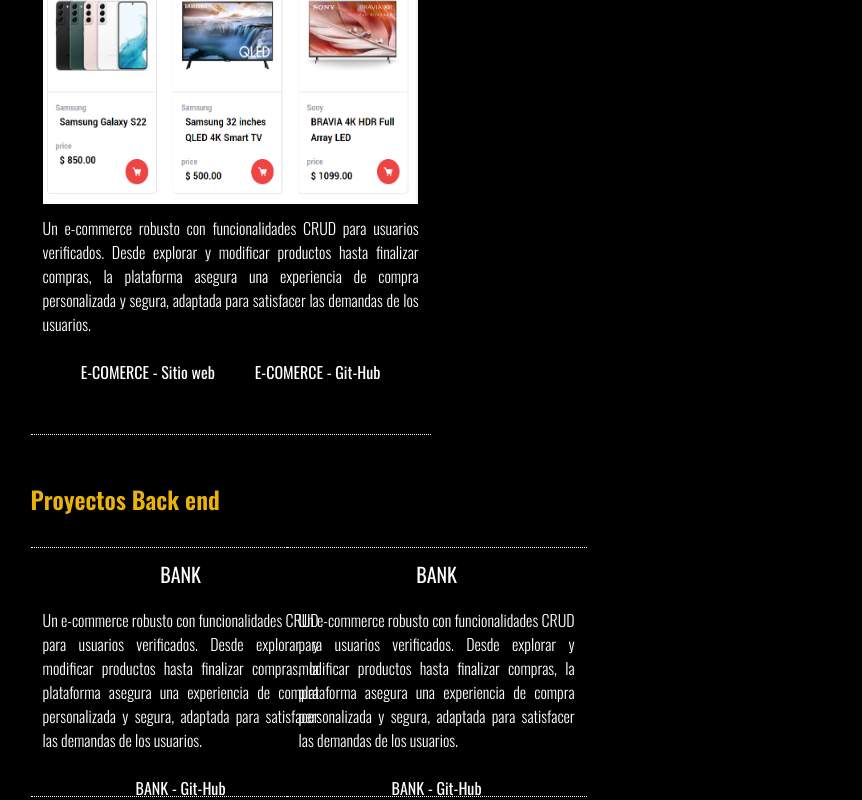
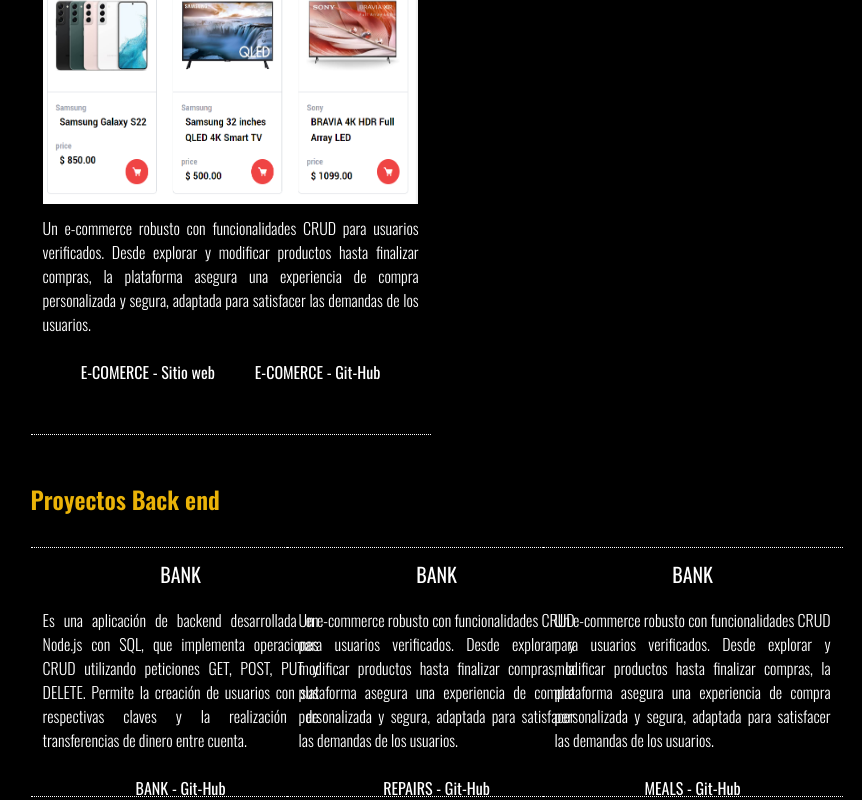
Before and after one commit to pinzaivan/portfolio, a React (Vite) app: page / in a window 1280 px wide. Shown: the part 2499-3299 px from the top of the page, without its empty margins (379-1241 px from the left). Built offline with nearby package versions, Linux system fonts and the light colour scheme.

Commit message:
fixed prettier

```diff
--- a/package.json
+++ b/package.json
@@ -24,6 +24,7 @@
     "eslint-plugin-react-hooks": "^4.6.0",
     "eslint-plugin-react-refresh": "^0.3.4",
     "postcss": "^8.4.23",
+    "prettier": "^3.4.2",
     "tailwindcss": "^3.3.2",
     "vite": "^4.3.2"
   }
--- a/src/components/Home/Backend.jsx
+++ b/src/components/Home/Backend.jsx
@@ -10,11 +10,7 @@
         <div className="h-[250px] w-[300px] border-t border-b border-dotted border-white p-3">
           <h2 className="pb-2 text-xl text-center">BANK</h2>
           <p className="pt-3 font-light">
-            Un e-commerce robusto con funcionalidades CRUD para usuarios
-            verificados. Desde explorar y modificar productos hasta finalizar
-            compras, la plataforma asegura una experiencia de compra
-            personalizada y segura, adaptada para satisfacer las demandas de los
-            usuarios.
+          Es una aplicación de backend desarrollada en Node.js con SQL, que implementa operaciones CRUD utilizando peticiones GET, POST, PUT y DELETE. Permite la creación de usuarios con sus respectivas claves y la realización de transferencias de dinero entre cuenta.
           </p>
           <br></br>
           <ul className="flex gap-10 justify-center">
@@ -38,7 +34,25 @@
           <ul className="flex gap-10 justify-center">
             <li className="hover:text-yellow-500">
               <a href="https://github.com/pinzaivan/entregable6">
-                BANK - Git-Hub
+                REPAIRS - Git-Hub
+              </a>
+            </li>
+          </ul>
+        </div>
+        <div className="h-[250px] w-[300px] border-t border-b border-dotted border-white p-3">
+          <h2 className="pb-2 text-xl text-center">BANK</h2>
+          <p className="pt-3 font-light">
+            Un e-commerce robusto con funcionalidades CRUD para usuarios
+            verificados. Desde explorar y modificar productos hasta finalizar
+            compras, la plataforma asegura una experiencia de compra
+            personalizada y segura, adaptada para satisfacer las demandas de los
+            usuarios.
+          </p>
+          <br></br>
+          <ul className="flex gap-10 justify-center">
+            <li className="hover:text-yellow-500">
+              <a href="https://github.com/pinzaivan/entregable6">
+                MEALS - Git-Hub
               </a>
             </li>
           </ul>
```
Also changed, not shown: 1 other file (tests, documents, lock files or other folders).
